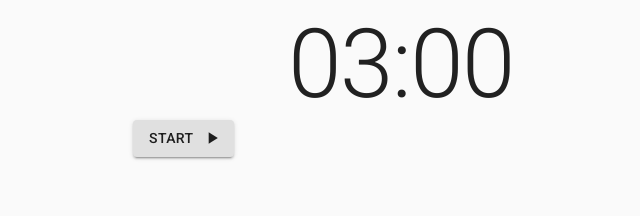
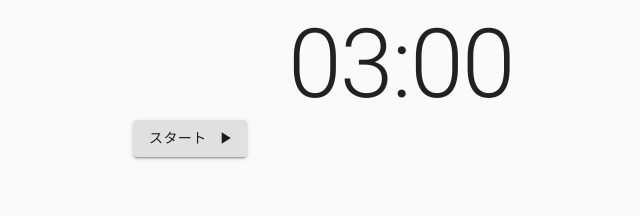
Before and after one commit to sakelog/nextjs_timer, a Next.js app: page / in a window 1280 px wide. Shown: the top 216 px of the page, without its empty margins (239-879 px from the left). Built offline with nearby package versions, Linux system fonts and the light colour scheme.

Commit message:
timer設定

```diff
--- a/src/pages/index.tsx
+++ b/src/pages/index.tsx
@@ -18,14 +18,15 @@ const Timer = () => {
 
   const [remainTime, setRemainTime] = useState<number>(setTime);
   var nowTime: number = setTime;
+  var timerID: NodeJS.Timeout;
 
   const CountDown = (): void => {
-    var timer = setInterval(() => {
+    timerID = setInterval(() => {
       nowTime = nowTime - 1;
       setRemainTime(nowTime);
     }, 1000);
     setTimeout(() => {
-      clearInterval(timer);
+      clearInterval(timerID);
     }, setTime * 1000);
   };
 
@@ -50,7 +51,7 @@ const Timer = () => {
           onClick={CountDown}
           endIcon={<PlayArrowIcon />}
         >
-          start
+          スタート
         </Button>
       </Box>
     </Container>
```
